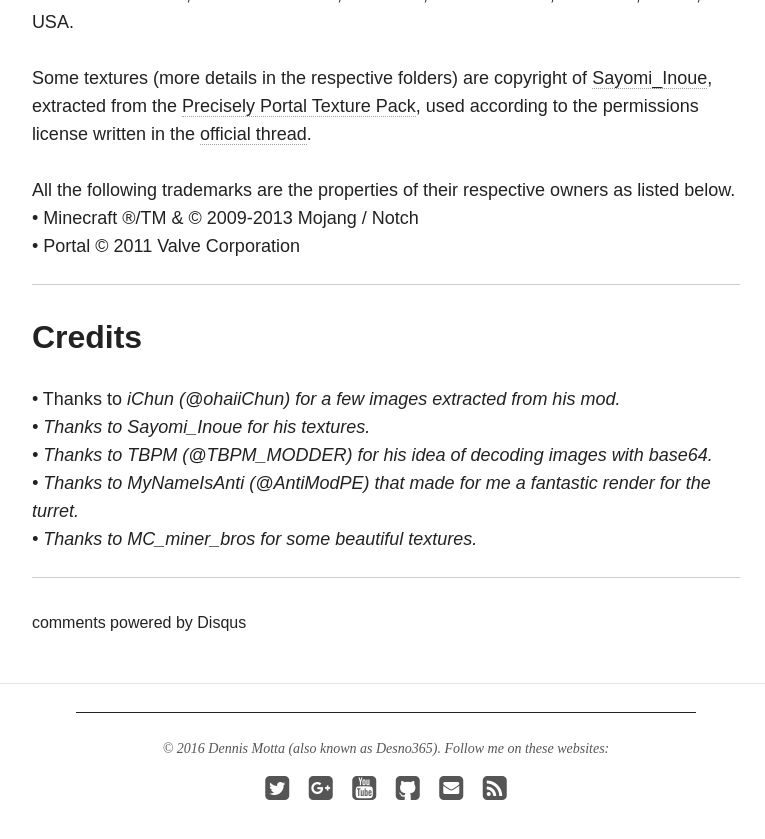
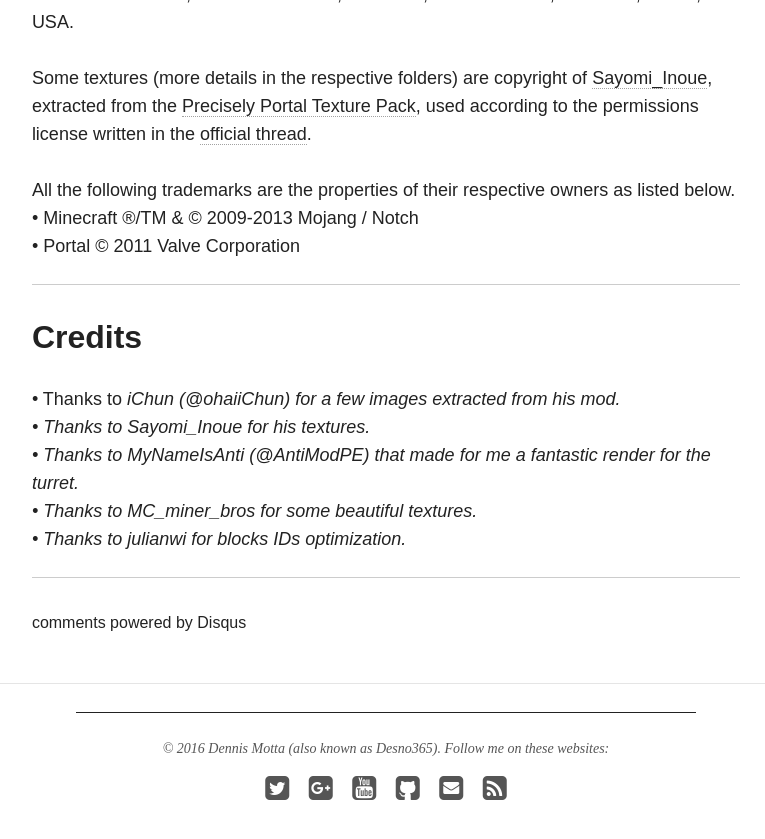
Before and after one commit to Desno365/Desno365.github.io, a Jekyll site: the page built from minecraft/portal2-mod/index.md, in a window 1280 px wide and 900 px high, scrolled down 7863 px. Shown: the top 839 px of the window, without its empty margins (254-1019 px from the left). Built offline with Jekyll 4.4.1, drawn with Linux system fonts in a browser that asks for light colours; nearby versions of some CDN libraries; comment, search, counter and statistics services are not loaded.

Commit message:
Update credits

```diff
--- a/minecraft/portal2-mod/index.md
+++ b/minecraft/portal2-mod/index.md
@@ -184,9 +184,9 @@
 
 • Thanks to <i>iChun ([@ohaiiChun](https://twitter.com/ohaiiChun)) for a few images extracted from his mod.<br>
 • Thanks to <i>[Sayomi_Inoue](http://www.minecraftforum.net/members/Sayomi_Inoue)</i> for [his textures](http://www.minecraftforum.net/forums/mapping-and-modding/resource-packs/2132158-16x-32x-1-8-x-3d-models-precisely-portal-and).<br>
-• Thanks to <i>TBPM ([@TBPM_MODDER](https://twitter.com/TBPM_MODDER))</i> for his idea of decoding images with base64.<br>
 • Thanks to <i>MyNameIsAnti ([@AntiModPE](https://twitter.com/AntiModPE))</i> that made for me a fantastic render for the turret.<br>
-• Thanks to <i>[MC_miner_bros](http://www.minecraftforum.net/members/MC_miner_bros)</i> for some beautiful textures.
+• Thanks to <i>[MC_miner_bros](http://www.minecraftforum.net/members/MC_miner_bros)</i> for some beautiful textures.<br>
+• Thanks to <i>[julianwi](https://github.com/julianwi)</i> for blocks IDs optimization.
 
 ---
 
```
